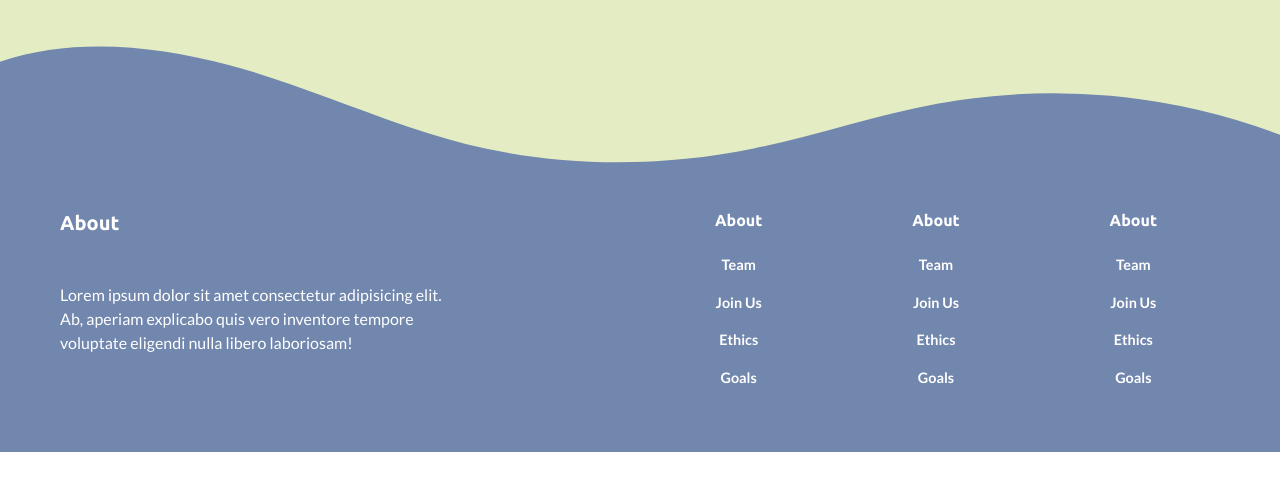
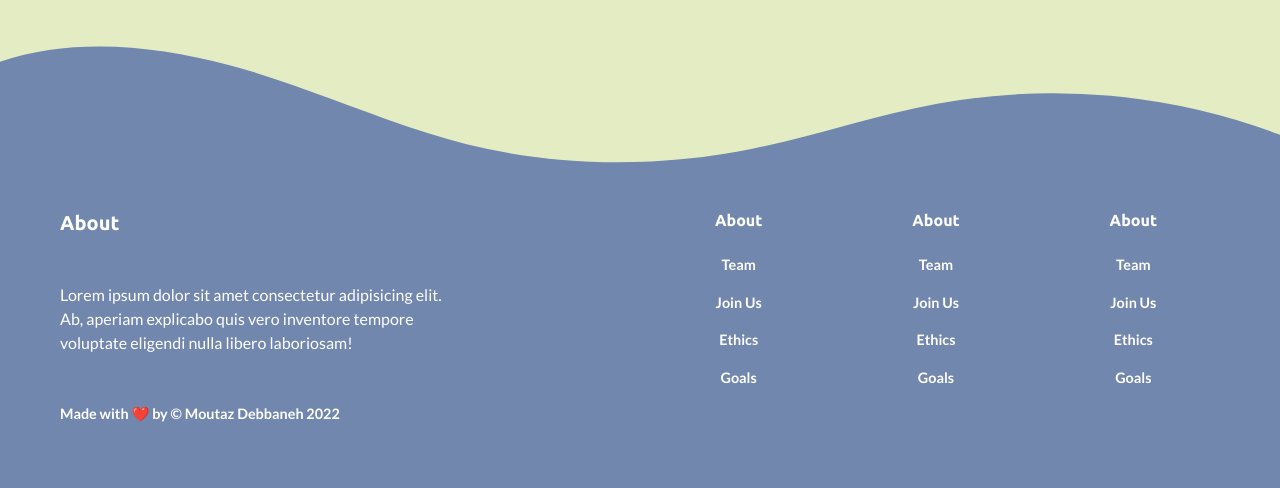
Before and after one commit to MoutazDebbaneh/Restaurant-Website-Template, a plain HTML site: page index.html in a window 1280 px wide. Shown: the part 4221-4709 px from the top of the page. Before the commit the page ends 4673 px from the top, so only its background shows below. Drawn offline with Linux system fonts and the light colour scheme.

Commit message:
Added copyrights

```diff
--- a/css/style.css
+++ b/css/style.css
@@ -32,11 +32,6 @@ body {
   background: var(--bs-yellow);
   border-radius: 10px;
 }
-
-/* Handle on hover */
-/* ::-webkit-scrollbar-thumb:hover {
-  background: black;
-} */
 
 /* Scrollbar End */
 
@@ -321,4 +316,13 @@ footer {
   font-size: 0.9rem;
 }
 
+.my-linkedin {
+  text-decoration: none;
+  color: white;
+}
+
+.my-linkedin:hover {
+  color: var(--bs-yellow);
+}
+
 /* Footer End */
--- a/index.html
+++ b/index.html
@@ -310,6 +310,17 @@
             explicabo quis vero inventore tempore voluptate eligendi nulla
             libero laboriosam!
           </p>
+          <p class="footer-text mt-5">
+            Made with ❤️ by
+            <span
+              ><a
+                class="my-linkedin"
+                href="https://www.linkedin.com/in/moutaz-debbaneh/"
+                >© Moutaz Debbaneh</a
+              ></span
+            >
+            2022
+          </p>
         </div>
         <div class="col-sm-12 col-md-6">
           <div class="row">
```
